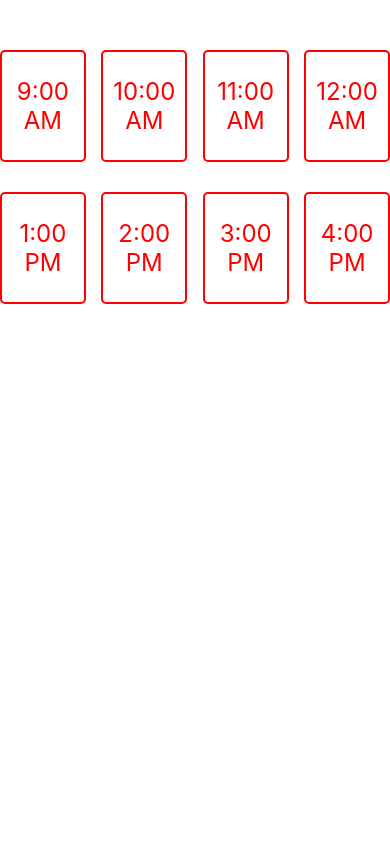
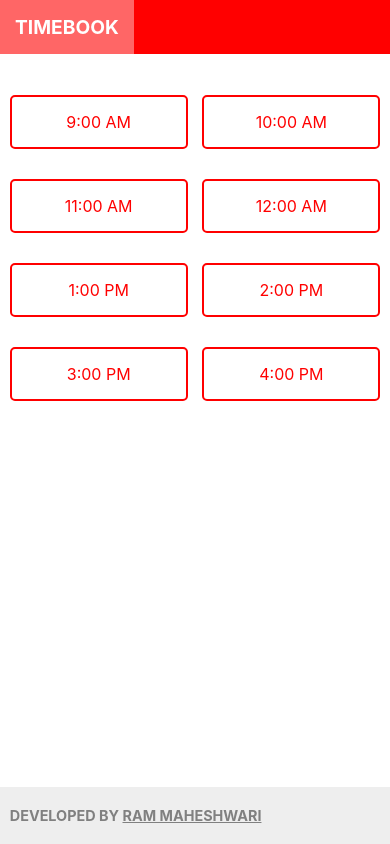
Before and after one commit to RamMahe1110/time-book, a React (Create React App) app: page / in a window 390 px wide. Built offline with nearby package versions, Linux system fonts and the light colour scheme.

Commit message:
added media queries for responsiveness

```diff
--- a/src/App.js
+++ b/src/App.js
@@ -137,6 +137,11 @@ class App extends React.Component {
 
     return (
       <div className="app">
+        <nav>
+          <div className="container">
+            <h1 className="brand-name">TIMEBOOK</h1>
+          </div>
+        </nav>
         <div className="container">
           <Slots onSlotSelect={this.onSlotSelect} slots={slots} />
           {selectedSlot ? (
@@ -149,6 +154,13 @@ class App extends React.Component {
             />
           ) : null}
         </div>
+        <footer>
+          <div className="container">
+            <h4 className="text">
+              Developed by <span>Ram Maheshwari</span>
+            </h4>
+          </div>
+        </footer>
       </div>
     )
   }
--- a/src/App.scss
+++ b/src/App.scss
@@ -1,9 +1,25 @@
 .app {
+  nav {
+    background: red;
+    position: fixed;
+    width: 100%;
+    .container {
+      padding: 0;
+      h1 {
+        padding: 30px;
+        color: #fff;
+        display: inline-block;
+        background: rgba(#fff, 0.4);
+      }
+    }
+  }
   .container {
     max-width: 1000px;
     padding: 50px 0;
     margin: auto;
+    width: 95%;
     .slots {
+      margin-top: 70px;
       display: flex;
       align-items: center;
       justify-content: space-between;
@@ -35,12 +51,13 @@
       width: 100%;
       height: 100%;
       background: rgba(0, 0, 0, 0.5);
+      z-index: 5;
       .content {
         width: 90%;
         max-width: 1000px;
         position: absolute;
         border-radius: 5px;
-        top: 45%;
+        top: 50%;
         left: 50%;
         background: #fff;
         transform: translate(-50%, -50%);
@@ -95,4 +112,98 @@
       }
     }
   }
+  footer {
+    position: fixed;
+    bottom: 0;
+    left: 0;
+    width: 100%;
+    background: #eee;
+    h4 {
+      text-align: left;
+      text-transform: uppercase;
+      font-size: 0.9rem;
+      color: grey;
+      span {
+        text-decoration: underline;
+      }
+    }
+  }
 }
+
+@media (max-width: 800px) {
+  .app {
+    nav {
+      .container {
+        width: 100%;
+      }
+    }
+  }
+}
+
+@media (max-width: 700px) {
+  .app {
+    .container {
+      .slots {
+        .slot {
+          width: 31%;
+        }
+      }
+      .form-main {
+        .content {
+          min-height: 100%;
+          width: 100%;
+          h2 {
+            padding: 15px;
+            font-size: 1.5rem;
+          }
+          .main-form {
+            padding: 20px;
+            .field {
+              margin-bottom: 20px;
+              label {
+                margin-bottom: 10px;
+              }
+              input {
+                padding: 15px;
+              }
+              .err {
+                margin-top: 5px;
+                display: block;
+                color: red;
+                font-size: 0.8rem;
+              }
+            }
+          }
+        }
+      }
+    }
+  }
+}
+
+@media (max-width: 500px) {
+  .app {
+    nav {
+      .container {
+        h1 {
+          padding: 15px;
+          font-size: 1.2rem;
+        }
+      }
+    }
+    .container {
+      .slots {
+        margin-top: 45px;
+        .slot {
+          width: 48%;
+          padding: 15px 0;
+          font-size: 1rem;
+        }
+      }
+    }
+    footer {
+      .container {
+        padding: 20px 0;
+      }
+    }
+  }
+}
--- a/src/index.css
+++ b/src/index.css
@@ -2,6 +2,11 @@
   margin: 0;
   padding: 0;
   box-sizing: border-box;
+}
+
+html {
+  overflow-y: scroll;
+  overflow-x: hidden;
 }
 
 body {
```
